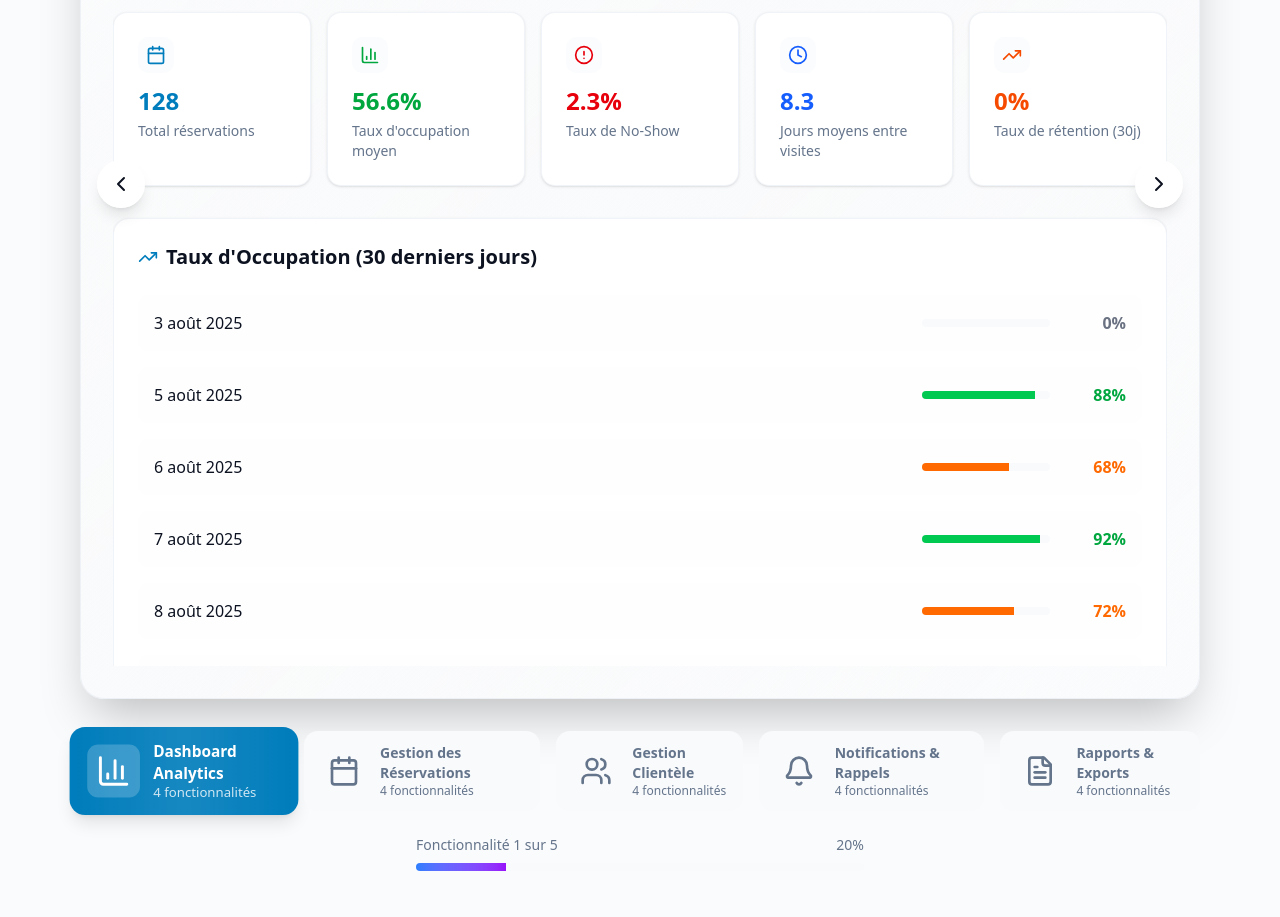
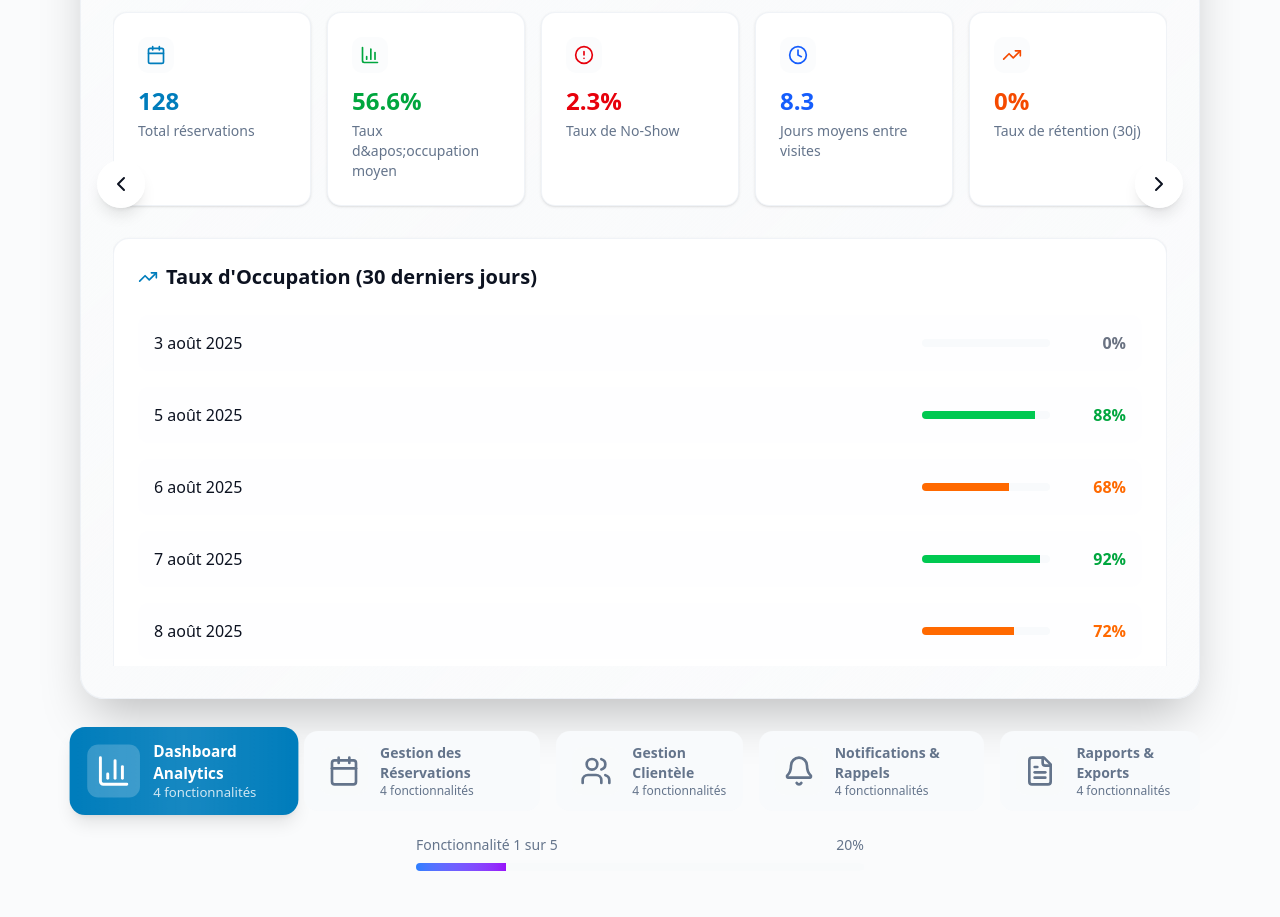
Before and after one commit to jules47800/jb-portfolio, a Next.js app: page /en/services/restaurant-reservation in a window 1280 px wide. Shown: the part 880-1797 px from the top of the page. Built offline with nearby package versions, Linux system fonts and the light colour scheme.

Commit message:
Fix ALL remaining ESLint errors: escape apostrophes in demo components and remove unused imports

```diff
--- a/components/demo/ReservationCarousel.tsx
+++ b/components/demo/ReservationCarousel.tsx
@@ -1,7 +1,7 @@
 "use client";
 
 import React, { useState, useEffect } from "react";
-import { ChevronLeft, ChevronRight, BarChart3, Calendar, Users, Settings, Bell, FileText, TrendingUp, Clock } from "lucide-react";
+import { ChevronLeft, ChevronRight, BarChart3, Calendar, Users, Bell, FileText, TrendingUp, Clock } from "lucide-react";
 import { ReservationDemo } from "./ReservationDemo";
 import { ReservationStats } from "./ReservationStats";
 
@@ -226,7 +226,7 @@ export function ReservationCarousel() {
                   <TrendingUp className="w-12 h-12 text-blue-600 mx-auto mb-4" />
                   <h4 className="text-xl font-bold text-foreground mb-3">Financier</h4>
                   <ul className="text-sm text-muted-foreground space-y-2 text-left">
-                    <li>• Chiffre d'affaires</li>
+                    <li>• Chiffre d&apos;affaires</li>
                     <li>• Ticket moyen</li>
                     <li>• Évolution mensuelle</li>
                     <li>• Prévisions</li>
@@ -252,7 +252,7 @@ export function ReservationCarousel() {
                   <Clock className="w-12 h-12 text-purple-600 mx-auto mb-4" />
                   <h4 className="text-xl font-bold text-foreground mb-3">Activité</h4>
                   <ul className="text-sm text-muted-foreground space-y-2 text-left">
-                    <li>• Taux d'occupation</li>
+                    <li>• Taux d&apos;occupation</li>
                     <li>• Heures de pointe</li>
                     <li>• Jours populaires</li>
                     <li>• Performance équipe</li>
@@ -263,7 +263,7 @@ export function ReservationCarousel() {
 
             {/* Export Options */}
             <div className="max-w-3xl mx-auto">
-              <h4 className="text-xl font-bold text-foreground mb-6">Formats d'export disponibles</h4>
+              <h4 className="text-xl font-bold text-foreground mb-6">Formats d&apos;export disponibles</h4>
               <div className="grid grid-cols-2 md:grid-cols-4 gap-4">
                 <div className="flex items-center gap-3 p-4 bg-muted/30 rounded-xl">
                   <div className="w-8 h-8 bg-green-100 dark:bg-green-950/20 rounded-lg flex items-center justify-center">
--- a/components/demo/ReservationDemo.tsx
+++ b/components/demo/ReservationDemo.tsx
@@ -206,7 +206,7 @@ export function ReservationDemo() {
       {/* Reservations List */}
       <div className="p-6">
         <div className="space-y-4">
-          {filteredReservations.map((reservation, index) => {
+          {filteredReservations.map((reservation, _) => {
             const { day, date } = formatDate(reservation.date);
             const statusStyle = statusConfig[reservation.status];
 
--- a/components/demo/ReservationStats.tsx
+++ b/components/demo/ReservationStats.tsx
@@ -1,7 +1,7 @@
 "use client";
 
 import React, { useState } from "react";
-import { Calendar, TrendingUp, Users, Clock, AlertCircle, CheckCircle, XCircle, BarChart3, PieChart } from "lucide-react";
+import { Calendar, TrendingUp, Users, Clock, AlertCircle, CheckCircle, BarChart3, PieChart } from "lucide-react";
 
 interface StatCard {
   label: string;
@@ -13,7 +13,7 @@ interface StatCard {
 
 const kpiData: StatCard[] = [
   { label: "Total réservations", value: "128", icon: <Calendar className="w-5 h-5" />, color: "text-primary" },
-  { label: "Taux d'occupation moyen", value: "56.6%", icon: <BarChart3 className="w-5 h-5" />, color: "text-green-600" },
+  { label: "Taux d&apos;occupation moyen", value: "56.6%", icon: <BarChart3 className="w-5 h-5" />, color: "text-green-600" },
   { label: "Taux de No-Show", value: "2.3%", icon: <AlertCircle className="w-5 h-5" />, color: "text-red-600" },
   { label: "Jours moyens entre visites", value: "8.3", icon: <Clock className="w-5 h-5" />, color: "text-blue-600" },
   { label: "Taux de rétention (30j)", value: "0%", icon: <TrendingUp className="w-5 h-5" />, color: "text-orange-600" }
@@ -60,7 +60,7 @@ export function ReservationStats() {
   const maxGroupSize = Math.max(...groupSizeData.map(g => g.count));
   const maxWeekday = Math.max(...weekdayData.map(w => w.reservations));
 
-  // Animation d'apparition
+  // Animation d&apos;apparition
   React.useEffect(() => {
     const timer = setTimeout(() => setIsVisible(true), 100);
     return () => clearTimeout(timer);
@@ -115,11 +115,11 @@ export function ReservationStats() {
         ))}
       </div>
 
-      {/* Taux d'occupation */}
+      {/* Taux d&apos;occupation */}
       <div className="bg-white dark:bg-card rounded-2xl p-6 border border-border/50 shadow-sm">
         <h4 className="text-xl font-semibold text-foreground mb-6 flex items-center gap-2">
           <TrendingUp className="w-5 h-5 text-primary" />
-          Taux d'Occupation (30 derniers jours)
+          Taux d&apos;Occupation (30 derniers jours)
         </h4>
 
         <div className="space-y-4">
@@ -267,7 +267,7 @@ export function ReservationStats() {
 
             <div className="flex items-center justify-between p-4 bg-blue-50 dark:bg-blue-950/20 rounded-lg border border-blue-200 dark:border-blue-800">
               <div>
-                <div className="font-medium text-blue-800 dark:text-blue-200">Taux d'occupation</div>
+                <div className="font-medium text-blue-800 dark:text-blue-200">Taux d&apos;occupation</div>
                 <div className="text-sm text-blue-600 dark:text-blue-400">Performance moyenne</div>
               </div>
               <div className="text-2xl font-bold text-blue-600">56.6%</div>
```
